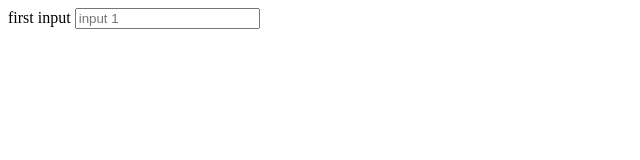
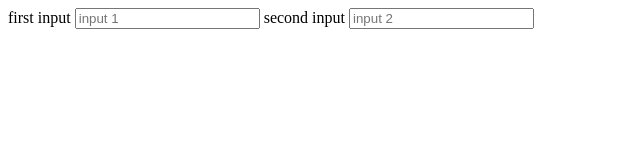
Before and after one commit to nikkkiiittt2/radav, a plain HTML site: page index.html in a window 1280 px wide. Shown: the whole page, without its empty margins (0-640 px from the left). Drawn offline with Linux system fonts and the light colour scheme.

Commit message:
version 2 with added input

```diff
--- a/index.html
+++ b/index.html
@@ -11,6 +11,10 @@
             first input
         </label>
         <input type="text" placeholder="input 1">
+        <label>
+            second input
+        </label>
+        <input type="text" placeholder="input 2">
     </form>
 
 </body>
```
